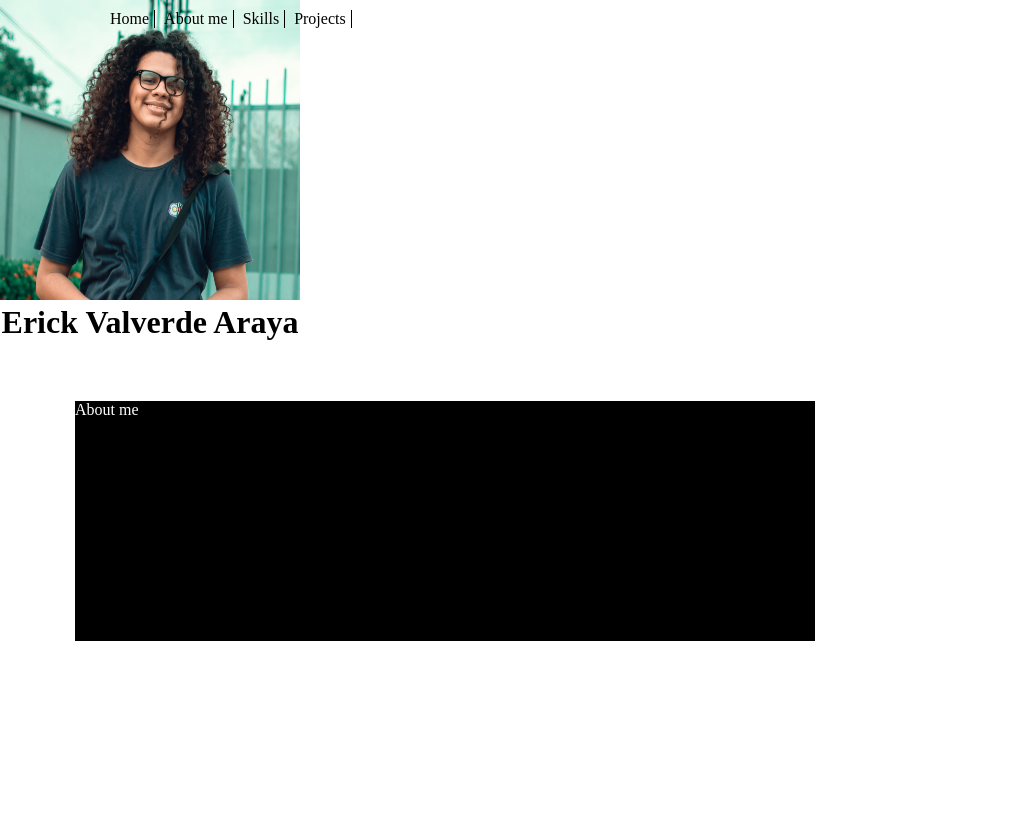
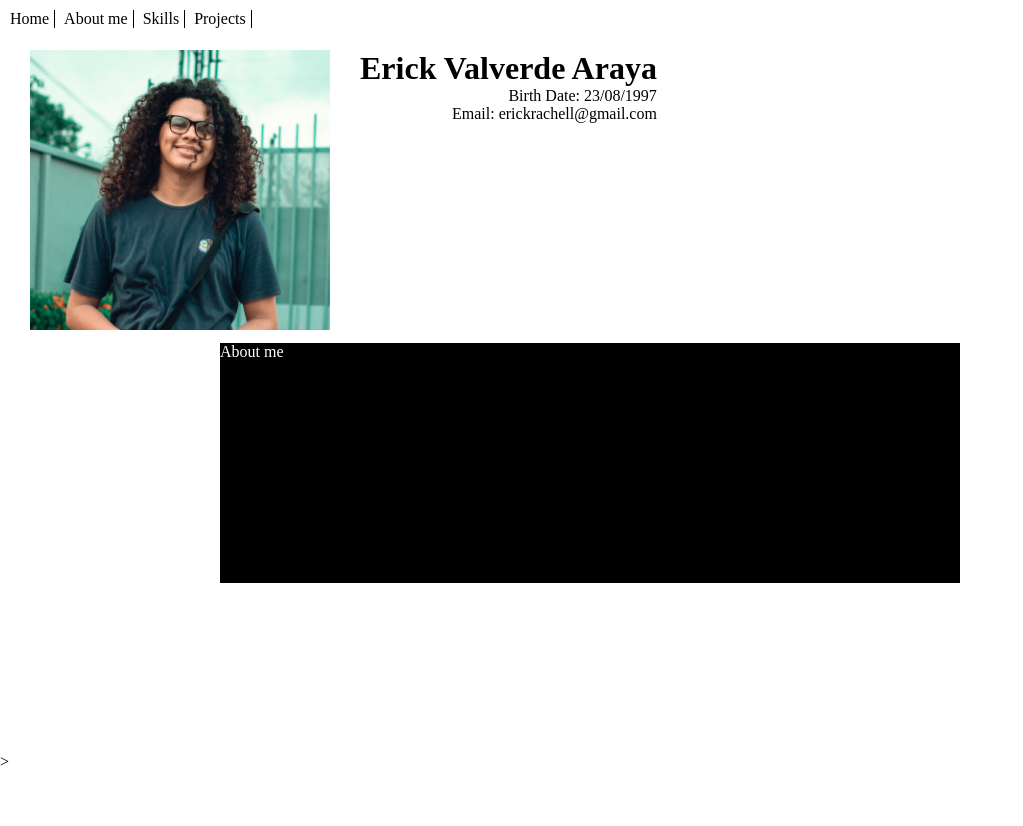
Before and after one commit to ErickxDD/ProyectoIndividual, a website: page index.html in a window 1280 px wide. Shown: the top 826 px of the page, without its empty margins (0-1023 px from the left). Drawn offline with Linux system fonts and the light colour scheme.

Commit message:
cambios en el scss

```diff
--- a/index.html
+++ b/index.html
@@ -15,14 +15,17 @@
 					<li><a href="">Home</a></li>
 					<li><a href="#about">About me</a></li>
 					<li><a href="#skills">Skills</a></li>
-					<li><a href="#projects">Projects</a></li>
+                    <li><a href="#projects">Projects</a></li>
+
 				</ul>
             </nav>
 
-		</header>
+        </header>
+        <img class="propic", src="img/me.jpg";>
         <div class="profile">
-            <img class="propic", src="img/me.jpg";>
-            <h1>Erick Valverde Araya </h1>
+
+            <h1 >Erick Valverde Araya </h1>
+            <p>Birth Date: 23/08/1997 </br>Email: erickrachell@gmail.com</p>
 
         </div>
         <div class="rox">
--- a/scss/style.scss
+++ b/scss/style.scss
@@ -8,19 +8,28 @@
 
 header {
 
+
+
+
+    text-align: center;
     position: fixed;
-    left: 100px;
-    z-index: 50;
-    text-align: center;
+}
+.propic{
+    float: left;
+    width: 300px;
+    height: 280px;
+    left: 30px;
+    top: 50px;
+ position: relative;
+
 }
 .profile{
    display: inline-block;
-    text-align: center;
-    .propic{
-        width: 300px;
-        height: 300px;
-        align-items: center;
-    }
+    text-align: right;
+    top: 50px;
+    left: 60px;
+    position: relative;
+
 }
 nav {
     position: sticky;
@@ -67,17 +76,19 @@ article{
 
 .container {
 position: relative;
-width: 800px;
-height: 600px;
-margin: 60px ;
-background: white;
+width: calc(800px - 60px);
+height: calc(300px - 60px);
+margin: 220px ;
+top: 50px;
+right: 200px;
+left: 0px;
+background: red;
 .box {
     position: relative;
     width: calc(800px - 60px);
     height: calc(300px - 60px);
     background: #ffffff;
-    float: initial;;
-    margin: 15px;
+    float: left;;
     right: 10px;
     box-sizing: border-box;
     overflow: hidden;
```
Also changed, not shown: css/style.css.
